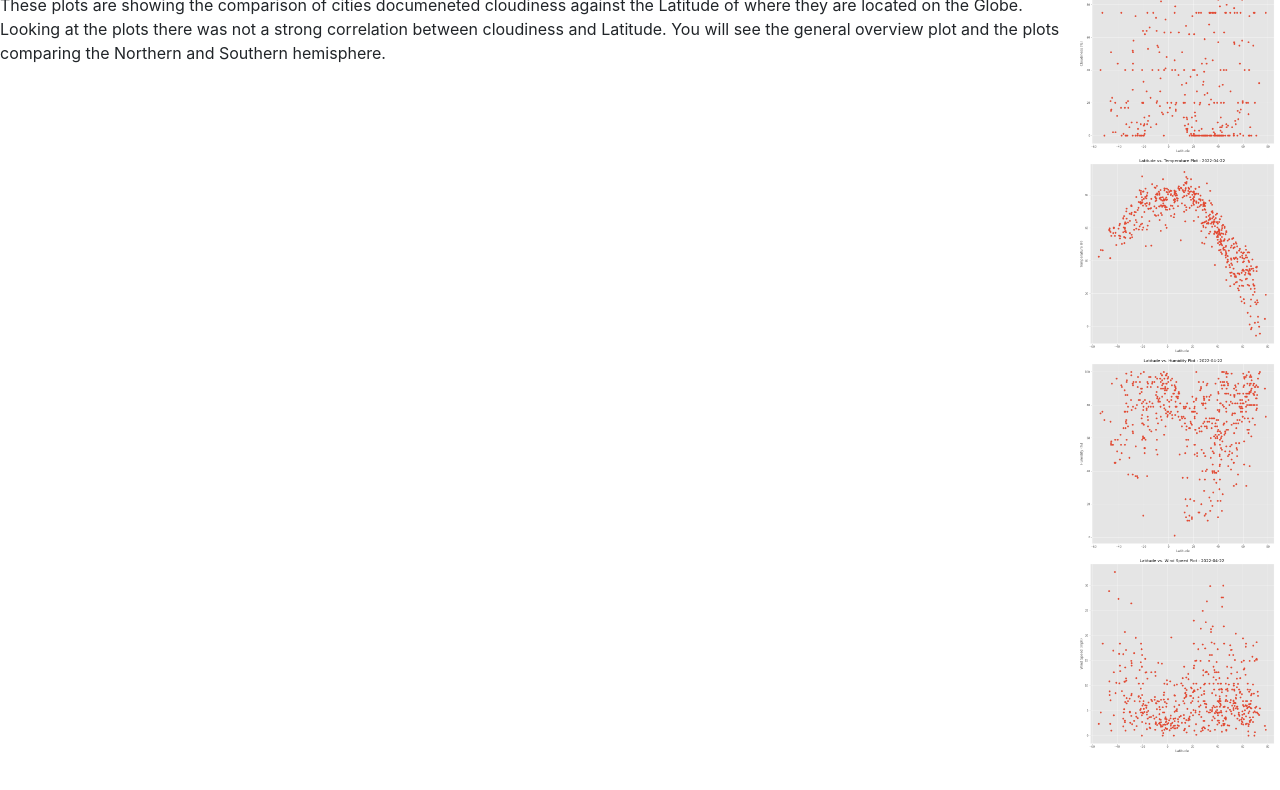
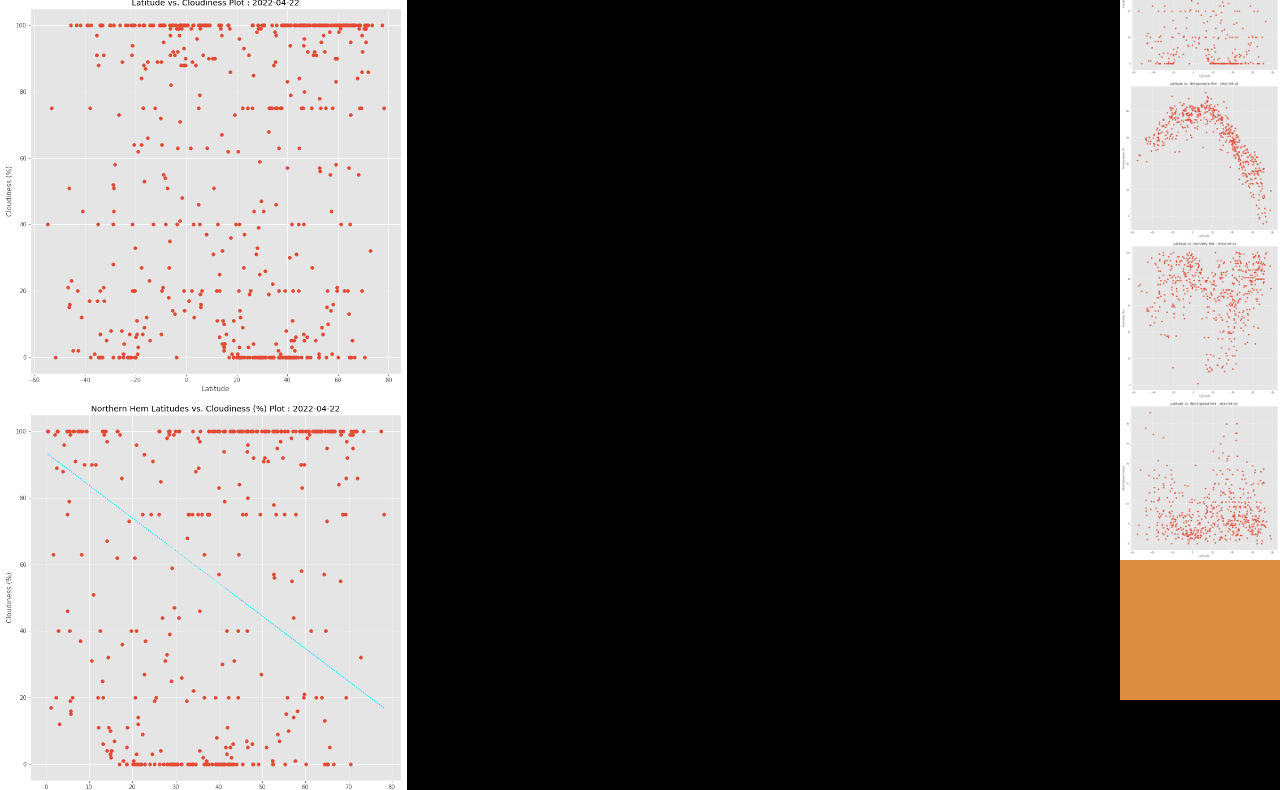
Before and after one commit to CBPher24/Web-Design-Challenge, a plain HTML site: page visualizations/LvC.html in a window 1280 px wide. Shown: the part 100-890 px from the top of the page. Before the commit the page ends 856 px from the top, so only its background shows below. Drawn offline with nearby package versions, Linux system fonts and the light colour scheme.

Commit message:
finishing up the last of each page and adding styling

```diff
--- a/BasicFormat.css
+++ b/BasicFormat.css
@@ -1,4 +1,4 @@
-.navbar {
+nav {
   text-align: left;
   background-color: #FF8000;
   color: black;
@@ -7,13 +7,15 @@
 
 /* The side navigation menu */
 .sidebar {
-    margin: 0;
-    padding: 0;
-    width: 200px;
-    background-color: #f1f1f1;
-    position: relative;
   height: 100%;
-    overflow: auto;
+  width: 160px;
+  position: fixed;
+  z-index: 1;
+  top: 0;
+  right: 0;
+  background-color: rgb(221, 142, 67); /* Black */
+  overflow-x: hidden;
+  padding-top: 20px;
 }
 
 .img-adj {
@@ -21,3 +23,11 @@
   height: auto;
   max-width: none;
 }
+
+body {
+background-color: black;
+}
+
+p {
+  color: #FF8000;
+}
--- a/visualizations/LvC.html
+++ b/visualizations/LvC.html
@@ -37,27 +37,30 @@
             </ul>
         </div>
     </nav>
+    <h4>Latitude vs. Cloudiness:</h4>
     <div class="row">
+        <div class="col-md-4">
+            <img src="LvC.png" class=img-adj alt="Wind Scatter Plot"></a>
+            <img src="LvC_NH.png" class=img-adj alt="Wind North Hemisphere Scatter Plot"></a>
+            <img src="LvC_SH.png" class=img-adj alt="Wind South Hemisphere Scatter Plot"></a>
+        </div>
         <div class="col-md-10">
             <section>
-                <h4>Latitude vs. Cloudiness:</h4>
                 <p>
                     These plots are showing the comparison of cities documeneted cloudiness against the Latitude of where they are located on the Globe. Looking at the plots there was not a strong correlation between cloudiness and Latitude. You will see the general overview plot and the plots comparing the Northern and Southern hemisphere.
                 </p>
             </section>
         </div>
-        <div class="col-md-">
-            <div class="sidebar">
-                <a target="_self" href="LvC.html">
-                    <img src="LvC.png" class=img-adj alt="Cloudy Scatter Plot"></a>
-                <a target="_blank" href="LvT.html">
-                    <img src="LvT.png" class=img-adj alt="Tempurature Scatter Plot"></a>
-                <a target="_blank" href="LvH.html">
-                    <img src="LvH.png" class=img-adj alt="Humidity Scatter Plot"></a>
-                <a target="_blank" href="LvWS.html">
-                    <img src="LvWS.png" class=img-adj alt="Wind Scatter Plot"></a>
-            </div>
-        </div>
+    </div>
+    <div class="sidebar">
+        <a target="_self" href="LvC.html">
+            <img src="LvC.png" class=img-adj alt="Cloudy"></a>
+        <a target="_blank" href="LvT.html">
+            <img src="LvT.png" class=img-adj alt="Tempurature"></a>
+        <a target="_blank" href="LvH.html">
+            <img src="LvH.png" class=img-adj alt="Humidity"></a>
+        <a target="_blank" href="LvWS.html">
+            <img src="LvWS.png" class=img-adj alt="Wind Speed"></a>
     </div>
 
 <script src="https://code.jquery.com/jquery-3.3.1.slim.min.js" integrity="sha384-q8i/X+965DzO0rT7abK41JStQIAqVgRVzpbzo5smXKp4YfRvH+8abtTE1Pi6jizo" crossorigin="anonymous"></script>
```
Also changed, not shown: visualizations/LvH.html (+7 -4 lines), visualizations/LvT.html (+7 -4 lines), visualizations/LvWS.html (+11 -6 lines). Lines whose indentation alone changed are shown as unchanged.
